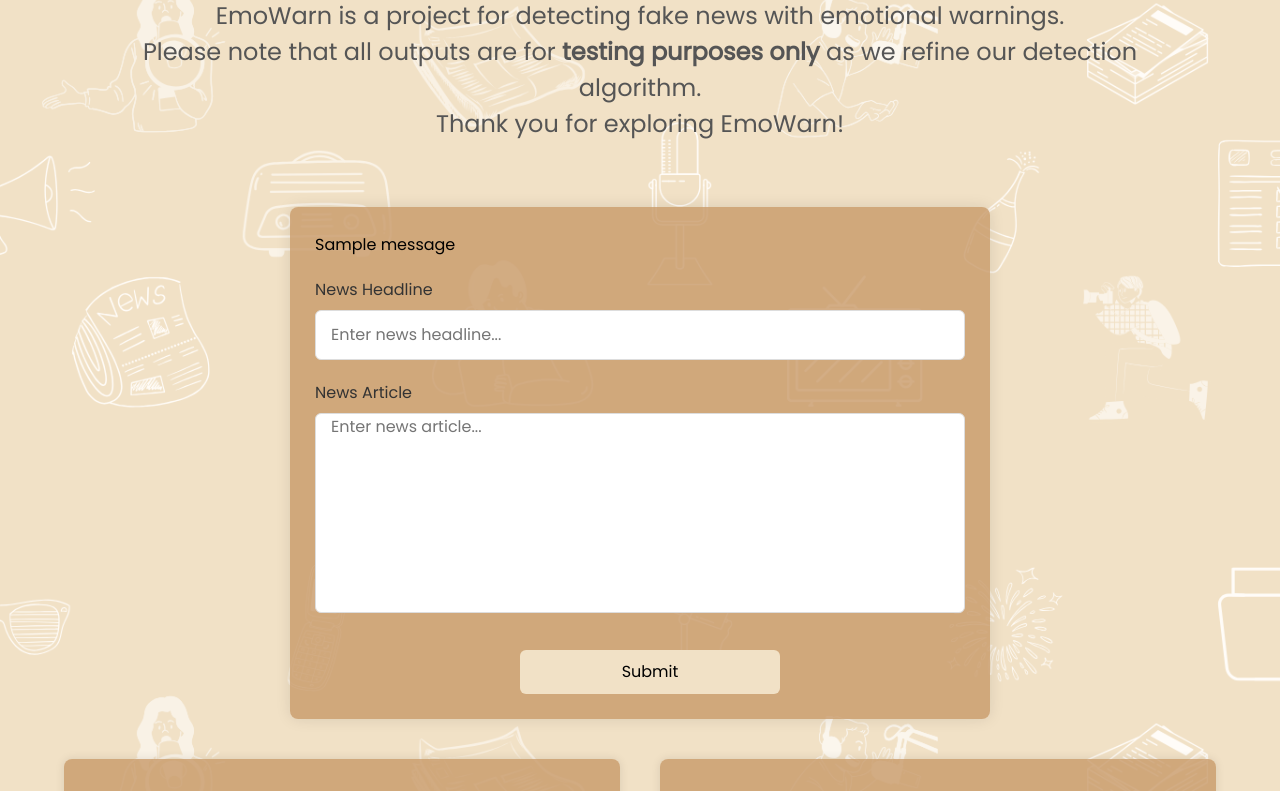
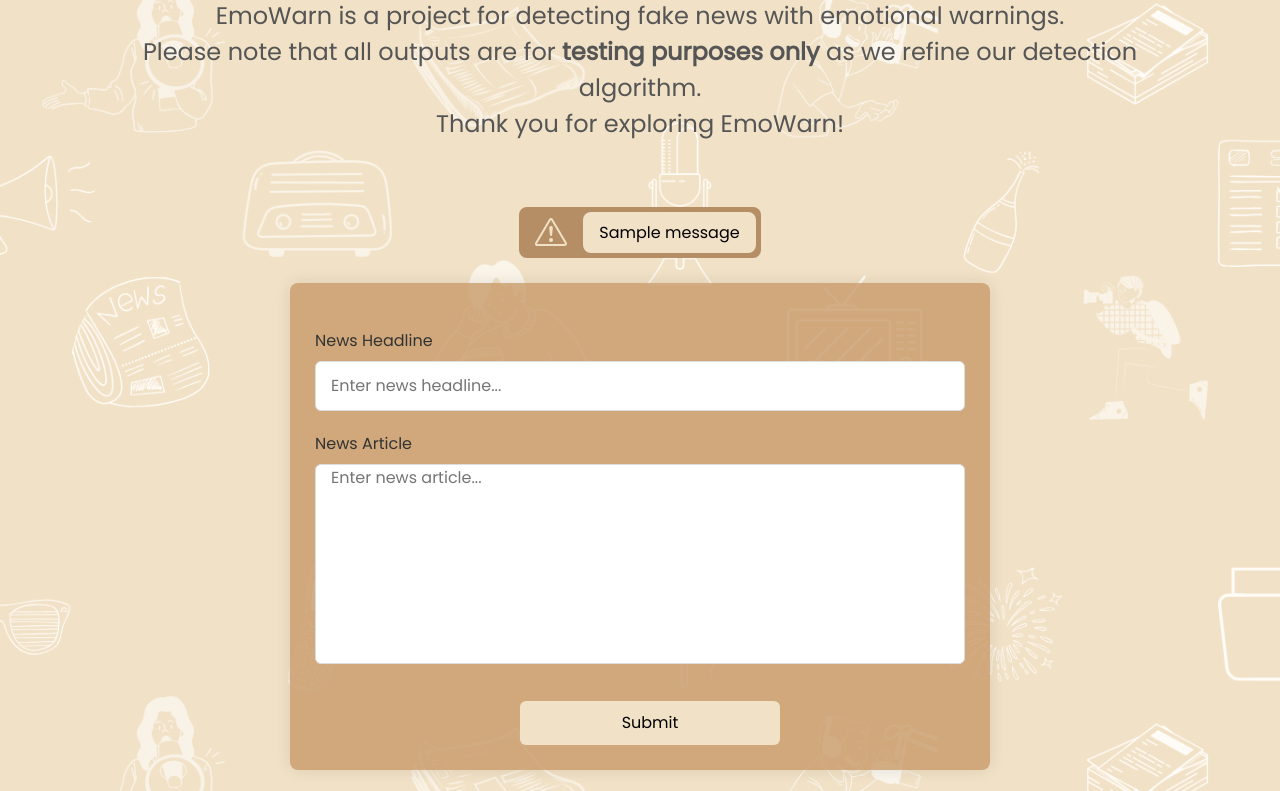
Before and after one commit to RamiloVOrejanaJr/EmoWarn, a Flask app: page / in a window 1280 px wide. Shown: the part 244-1035 px from the top of the page. Run offline with Flask 3, Linux system fonts and the light colour scheme; one stand-in notice (Sample message) is shown; parts of the project's set-up code (start-up, migrations or seed data) failed here and were passed over; some libraries are stand-ins or nearby versions.

Commit message:
reworked incomplete input handling as popup warning using flashed messages

```diff
--- a/app.py
+++ b/app.py
@@ -40,7 +40,6 @@ flask_app.secret_key = b'_5#y2L"F4Q8z\n\xec]/'
 
 @flask_app.route("/")
 def home(): #headline_placeholder = "Enter news headline...", article_placeholder = "Enter news article..."):
-    #flash("Welcome to Emo Warn!", "info")
     data = {'fake': 50,
             'real': 50,
             'joy': 20,
@@ -78,9 +77,9 @@ def predict():
     content_input = request.form.get('article')
 
     if headline_input == "" or content_input == "":
-        flash("Invalid input! Please properly enter the following: ", "error")
-        if headline_input == "": flash("Article headline")
-        if content_input == "": flash("Article main body")
+        flash("Incomplete input! Please enter the complete article and its headline.", "error")
+        #if headline_input == "": flash("Article headline")
+        #if content_input == "": flash("Article main body")
         return redirect(url_for('home'))
 
     article = headline_input + " " + content_input
--- a/static/style.css
+++ b/static/style.css
@@ -29,6 +29,7 @@ body{
     margin-left: auto;
     margin-right: auto;
     line-height: 1.6;
+    margin-bottom: 65px;;
 }
 
 .welcomeTitle {
@@ -138,7 +139,6 @@ button:hover{
     padding: 25px;
     border-radius: 8px;
     box-shadow: 0 0 15px rgba(0, 0, 0, 0.1);
-    margin-top: 65px;
     flex: 1;
 }
 
@@ -372,7 +372,7 @@ canvas {
     color: #333;                       /* Label color */
     font-weight: 500;                  /* Make the label bold */
     transition: color 0.3s ease;       /* Smooth transition for color change */
-    margin-bottom: 200px;
+    margin-bottom: 80px;
 }
 
 @media (max-width: 932px) {
@@ -390,3 +390,43 @@ canvas {
         text-align: center;    /* Center-align text content */
     }
 }
+
+ /* Two column layout for charts */
+.warningBox {
+    display: flex;
+    /* width: fit-content; Element will be 90% of its parent's width */
+    margin: auto;  /*Center the box */
+    background-color:  rgba(175, 134, 91, 0.9);
+    border-radius: 8px;
+    margin-bottom: 25px;;
+}
+
+.warningIcon-column {
+    flex-grow: 15;
+    display: flex;
+    padding: 8px 16px;
+    width: fit-content;
+}
+
+.warningIcon{
+    width: 32px;
+    height: 32px;
+    margin: auto;
+    fill: #F1E1C6;
+}
+
+.warningText-column {
+    flex-grow: 85;
+    width: fit-content;
+    margin: auto;
+    margin-top: 5px;
+    margin-bottom: 5px;
+    margin-right: 5px;
+    padding: 8px 16px;
+    background-color:#F1E1C6;
+    border-radius: 8px;
+}
+
+.warningText{
+    font-family: "Poppins", sans-serif;
+}
--- a/templates/index.html
+++ b/templates/index.html
@@ -33,22 +33,41 @@
                 <a class="cta" href="javascript:void(0)" onclick="toggleContactDropdown()"><button>Contact</button></a>
         </header>
         <div id="contactDropdown" class="contact-dropdown">
+
             <a href="https://www.microsoft.com/en-us/microsoft-365/outlook/log-in">orv1728@dlsud.edu.ph</a>
             <a href="https://www.microsoft.com/en-us/microsoft-365/outlook/log-in">grb1544@dlsud.edu.ph</a>
             <a href="https://www.microsoft.com/en-us/microsoft-365/outlook/log-in">mat1726@dlsud.edu.ph</a>
         </div>
-        <div class="container">
-            <section>
-                {% block content %}
+
+        {% block content %}
                     {% with messages = get_flashed_messages() %}
                         {% if messages %}
-                            {% for msg in messages %}
-                                <p>{{msg}}</p>
-                            {% endfor %}
+                        <div class="warningBox">
+                            <div class="warningIcon-column">
+                                <svg xmlns="http://www.w3.org/2000/svg" class="warningIcon" viewBox="0 0 16 16">
+                                    <path d="M7.938 2.016A.13.13 0 0 1 8.002 2a.13.13 0 0 1 .063.016.15.15 0 0 1 .054.057l6.857 11.667c.036.06.035.124.002.183a.2.2 0 0 1-.054.06.1.1 0 0 1-.066.017H1.146a.1.1 0 0 1-.066-.017.2.2 0 0 1-.054-.06.18.18 0 0 1 .002-.183L7.884 2.073a.15.15 0 0 1 .054-.057m1.044-.45a1.13 1.13 0 0 0-1.96 0L.165 13.233c-.457.778.091 1.767.98 1.767h13.713c.889 0 1.438-.99.98-1.767z"/>
+                                    <path d="M7.002 12a1 1 0 1 1 2 0 1 1 0 0 1-2 0M7.1 5.995a.905.905 0 1 1 1.8 0l-.35 3.507a.552.552 0 0 1-1.1 0z"/>
+                                </svg>
+                            </div>
+
+                            <div class="warningText-column">
+                                {% for msg in messages %}
+                                    <p class="warningText">{{msg}}</p>
+                                {% endfor %}
+                            </div>
+                        </div>
+
+                            <!-- <div class="flash-messages">
+
+                            </div>   -->
                         {% endif %}
                     {% endwith %}
+                {% endblock %}
 
-                {% endblock %}
+        <div class="container">
+
+
+            <section>
                 <form action="{{ url_for('predict')}}" class="form" method="post">
                     <div class="input-box">
                         <label>News Headline</label>
```
